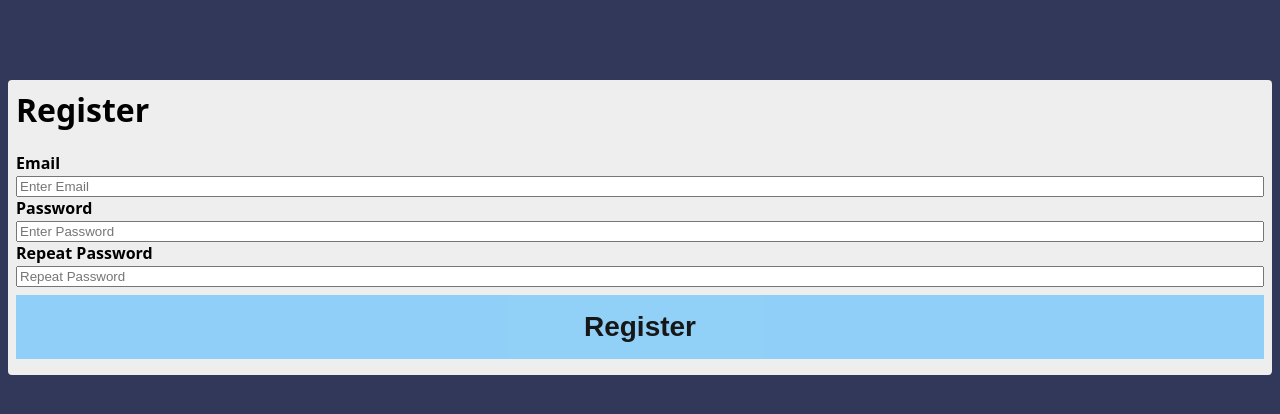
After one commit to JoeBaker/WebProgramming2022, a PHP site: page /Lab01/task1-Registration-Page.php in a window 1280 px wide. The commit adds this page. Shown: the top 414 px of the page. Run offline with PHP 8.4, Linux system fonts and the light colour scheme.

Commit message:
Full portfolio, Lab1 task, and Lab tasks index.

```diff
--- /dev/null
+++ b/Lab01/task1-Registration-Page.php
@@ -0,0 +1,78 @@
+<!DOCTYPE html>
+<html>
+
+<head>
+    <meta name="viewport" content="width=device-width, initial-scale=1">
+    <style>
+        body {
+            background: #323859;
+            font-family: sans;
+        }
+
+        form {
+            background: #eee;
+            border-radius: 4px;
+            margin-top: 80px;
+        }
+
+        form div {
+            padding: 8px;
+        }
+
+        h1 {
+            margin-top: 0;
+        }
+
+        form label {
+            margin-top: 26px;
+        }
+
+        input {
+            width: calc(100% - 8px);
+
+        }
+
+        button {
+            margin-top: 16px;
+            margin-left: auto;
+            margin-right: auto;
+            display: block;
+            font-size: 28px;
+
+            background-color: lightskyblue;
+            padding: 16px 20px;
+            margin: 8px 0;
+            border: none;
+            cursor: pointer;
+            width: 100%;
+            opacity: 0.9;
+            font-weight: bold;
+        }
+    </style>
+</head>
+
+<body>
+    <form>
+        <div>
+            <h1>Register</h1>
+
+            <label for="email"><b>Email</b></label>
+            <br />
+            <input type="text" placeholder="Enter Email" name="email" id="email" required>
+            <br />
+            <label for="password"><b>Password</b></label>
+            <br />
+            <input type="password" placeholder="Enter Password" name="password" id="password" required>
+
+            <br />
+            <label for="password-repeat"><b>Repeat Password</b></label>
+            <br />
+            <input type="password" placeholder="Repeat Password" name="password-repeat" id="password-repeat" required>
+
+            <br />
+            <button type="submit" class="registerbtn">Register</button>
+        </div>
+    </form>
+</body>
+
+</html>
```
Also changed, not shown: Labs.php (added, +64 -0 lines), index.html (+42 -0 lines), style.css (+13 -1 lines), README.md, favicon.ico (added).
